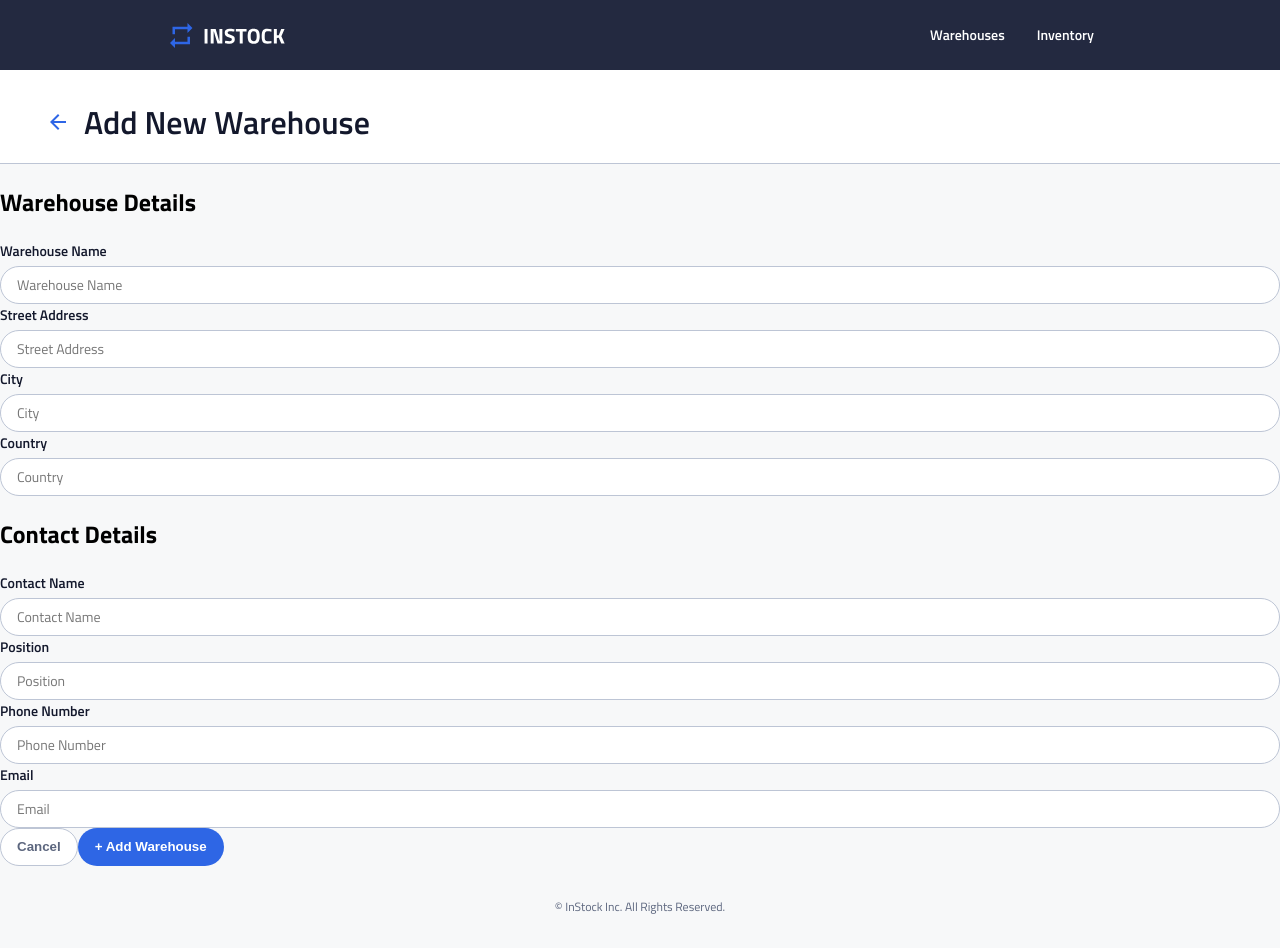
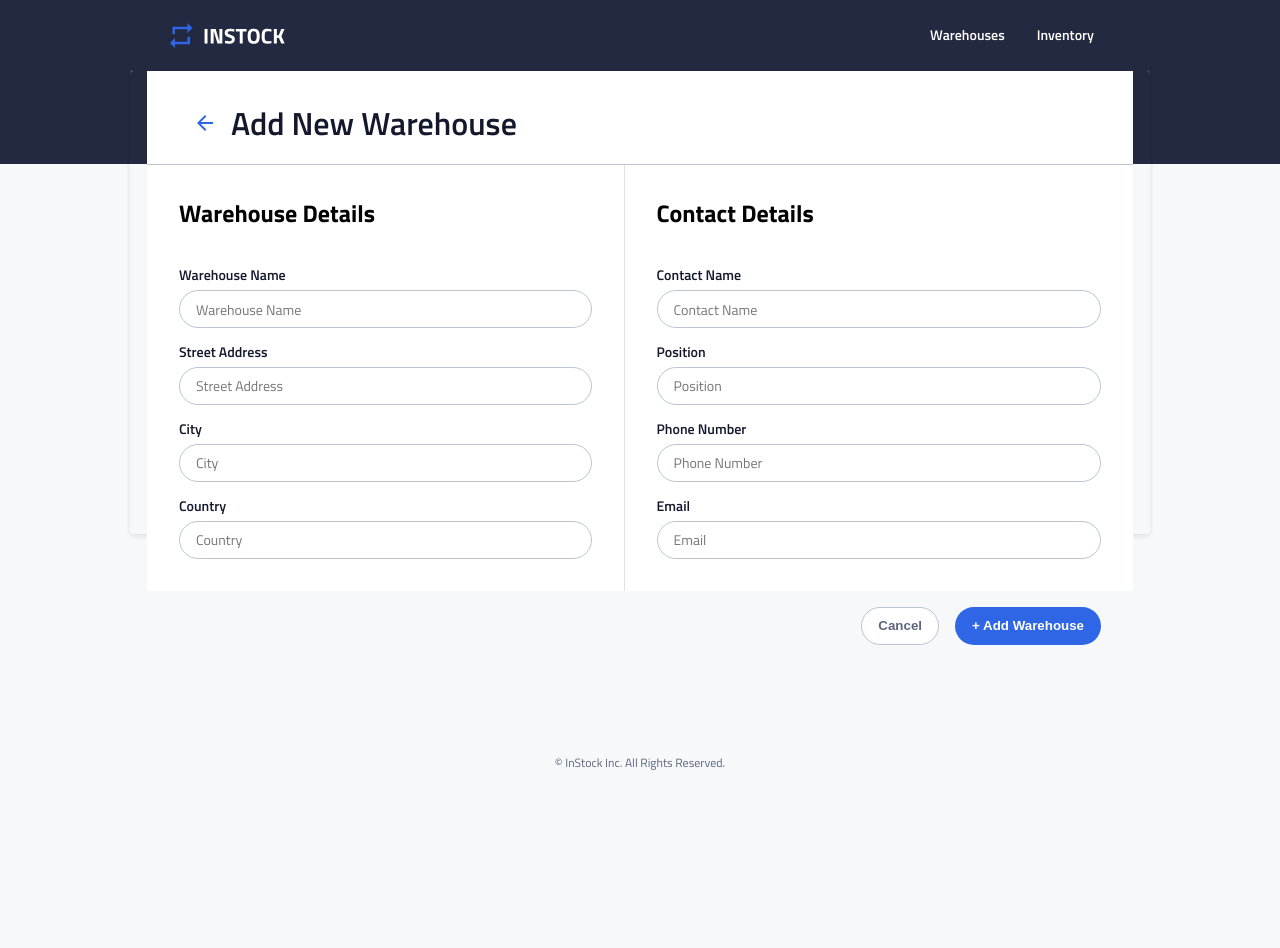
Before and after one commit to alperzini/instock-client, a React (Vite) app: page /addWarehouse in a window 1280 px wide. After the commit the page ends 804 px from the top, so only its background shows below. Built offline with nearby package versions, Linux system fonts and the light colour scheme; no server answers.

Commit message:
Add Warehouse Styling and form validation

```diff
--- a/src/pages/AddWarehousePage/AddWarehousePage.jsx
+++ b/src/pages/AddWarehousePage/AddWarehousePage.jsx
@@ -1,12 +1,17 @@
+import axios from "axios";
 import { useState } from "react";
 import { useNavigate } from "react-router-dom";
 import TextField from "../../components/FormFields/TextField/TextField";
 import Button from "../../components/Button/Button";
-import FormHeader from "../../components/FormFields/FormHeader/FormHeader"
+import FormHeader from "../../components/FormFields/FormHeader/FormHeader";
+import PageWrapper from "../../components/PageWrapper/PageWrapper";
 import "./AddWarehousePage.scss";
 
 const AddWarehousePage = ({ setWarehouses }) => {
   const navigate = useNavigate();
+
+  const BACKEND_URL = import.meta.env.VITE_BACKEND_URL;
+  const PORT = import.meta.env.VITE_PORT;
 
   const [formData, setFormData] = useState({
     warehouse_name: "",
@@ -20,7 +25,11 @@ const AddWarehousePage = ({ setWarehouses }) => {
   });
 
   const [errors, setErrors] = useState({});
+  const [isSubmitting, setIsSubmitting] = useState(false);
 
+  // ----------------------------
+  // Handle Input Change
+  // ----------------------------
   const handleChange = (e) => {
     setFormData((prev) => ({
       ...prev,
@@ -28,31 +37,92 @@ const AddWarehousePage = ({ setWarehouses }) => {
     }));
   };
 
-  const handleSubmit = (e) => {
+  // ----------------------------
+  // Validation
+  // ----------------------------
+  const validateForm = () => {
+    const newErrors = {};
+
+    // Required fields
+    if (!formData.warehouse_name.trim())
+      newErrors.warehouse_name = "Warehouse name is required";
+
+    if (!formData.address.trim())
+      newErrors.address = "Street address is required";
+
+    if (!formData.city.trim())
+      newErrors.city = "City is required";
+
+    if (!formData.country.trim())
+      newErrors.country = "Country is required";
+
+    if (!formData.contact_name.trim())
+      newErrors.contact_name = "Contact name is required";
+
+    if (!formData.contact_position.trim())
+      newErrors.contact_position = "Position is required";
+
+    // Email validation
+    const emailRegex = /^[^\s@]+@[^\s@]+\.[^\s@]+$/;
+    if (!emailRegex.test(formData.contact_email))
+      newErrors.contact_email = "Please enter a valid email address";
+
+    // Phone validation (10–15 digits)
+    const cleanPhone = formData.contact_phone.replace(/\D/g, "");
+    if (cleanPhone.length < 10 || cleanPhone.length > 15)
+      newErrors.contact_phone = "Please enter a valid phone number";
+
+    return newErrors;
+  };
+
+  // Submit Handler
+  const handleSubmit = async (e) => {
     e.preventDefault();
 
-    let newErrors = {};
-    if (!formData.warehouse_name) {
-      newErrors.warehouse_name = "Warehouse name is required";
+    const validationErrors = validateForm();
+    setErrors(validationErrors);
+
+    if (Object.keys(validationErrors).length > 0) return;
+
+    try {
+      setIsSubmitting(true);
+
+      const newWarehouse = {
+        ...formData,
+      };
+
+      await axios.post(
+        `${BACKEND_URL}${PORT}/warehouses`,
+        newWarehouse
+      );
+
+      // Update local state
+      setWarehouses((prev) => [...prev, newWarehouse]);
+
+      navigate("/");
+    } catch (error) {
+      console.error("Error creating warehouse:", error);
+
+      if (error.response?.data?.message) {
+        alert(error.response.data.message);
+      } else {
+        alert("Failed to create warehouse.");
+      }
+    } finally {
+      setIsSubmitting(false);
     }
-
-    setErrors(newErrors);
-    if (Object.keys(newErrors).length > 0) return;
-
-    console.log("Submitting:", formData);
   };
 
   return (
-    <main className="add-warehouse">
+    <PageWrapper className="add-warehouse">
       <div className="add-warehouse__container">
 
         {/* Header */}
         <div className="add-warehouse__header">
-          <FormHeader title="Add New Warehouse"/>
+          <FormHeader title="Add New Warehouse" />
         </div>
 
         <form onSubmit={handleSubmit}>
-
           <div className="add-warehouse__form-sections">
 
             {/* Warehouse Details */}
@@ -62,7 +132,6 @@ const AddWarehousePage = ({ setWarehouses }) => {
               </h2>
 
               <TextField
-                className="add-warehouse__form-sections__input"
                 label="Warehouse Name"
                 name="warehouse_name"
                 id="warehouse_name"
@@ -75,7 +144,6 @@ const AddWarehousePage = ({ setWarehouses }) => {
               />
 
               <TextField
-                className="add-warehouse__form-sections__input"
                 label="Street Address"
                 name="address"
                 id="address"
@@ -88,7 +156,6 @@ const AddWarehousePage = ({ setWarehouses }) => {
               />
 
               <TextField
-                className="add-warehouse__form-sections__input"
                 label="City"
                 name="city"
                 id="city"
@@ -101,7 +168,6 @@ const AddWarehousePage = ({ setWarehouses }) => {
               />
 
               <TextField
-                className="add-warehouse__form-sections__input"
                 label="Country"
                 name="country"
                 id="country"
@@ -121,7 +187,6 @@ const AddWarehousePage = ({ setWarehouses }) => {
               </h2>
 
               <TextField
-                className="add-warehouse__form-sections__input"
                 label="Contact Name"
                 name="contact_name"
                 id="contact_name"
@@ -169,18 +234,30 @@ const AddWarehousePage = ({ setWarehouses }) => {
                 isError={!!errors.contact_email}
               />
             </div>
-
           </div>
 
           {/* Action Buttons */}
           <div className="add-warehouse__actions">
-            <Button className="add-warehouse__actions__secondary" variant="secondary" type="button" onClick={() => navigate("/")}> Cancel </Button>
-            <Button className="add-warehouse__actions__primary" variant="primary" type="submit"> + Add Warehouse </Button>
+            <Button
+              variant="secondary"
+              type="button"
+              onClick={() => navigate("/")}
+              disabled={isSubmitting}
+            >
+              Cancel
+            </Button>
+
+            <Button
+              variant="primary"
+              type="submit"
+              disabled={isSubmitting}
+            >
+              {isSubmitting ? "Adding..." : "+ Add Warehouse"}
+            </Button>
           </div>
-
         </form>
       </div>
-    </main>
+    </PageWrapper>
   );
 };
 
--- a/src/pages/AddWarehousePage/AddWarehousePage.scss
+++ b/src/pages/AddWarehousePage/AddWarehousePage.scss
@@ -1,3 +1,104 @@
 @use "../../styles/variables" as *;
 @use "../../styles/functions" as *;
 @use "../../styles/mixins" as *;
+
+
+.add-warehouse {
+
+    &__container {
+        margin-left: 1rem;
+        margin-right: 1rem;
+        margin-bottom: -8rem;
+    }
+
+    &__form-sections {
+        background-color: $color-white;
+        padding: 0 1rem;
+
+        @include tablet {
+            display: flex;
+            flex-direction: row;
+            gap: 2rem;
+            padding: 0 2rem;
+        }
+
+
+        &__warehouse-details {
+            padding-bottom: 2rem;
+            border-bottom: 0.1rem solid rgb(225, 225, 225);
+            display: flex;
+            flex-direction: column;
+            gap: 0.8rem;
+
+            @include tablet {
+                width: 50%;
+                padding-right: 2rem;
+                border-right: 0.1rem solid rgb(225, 225, 225);
+                border-bottom: 0rem;
+            }
+
+            &__title {
+                margin-top: -0.1rem;
+                padding-top: 2rem;
+            }
+
+        }
+
+
+        &__contact-details {
+            padding-bottom: 2rem;
+            display: flex;
+            flex-direction: column;
+            gap: 0.8rem;
+            @include tablet {
+                width: 50%;
+            }
+
+            &__title {
+                margin-top: -0.1rem;
+                padding-top: 2rem;
+            }
+
+        }
+    }
+
+
+    &__actions {
+        display: flex;
+        flex-direction: row;
+        margin-top: 1rem;
+        justify-content: center;
+        gap: 1rem;
+        padding-bottom: 1rem;
+        &__secondary {
+            width: 50%;
+            @include tablet {
+                max-width: 10%;
+            }
+
+        }
+        &__primary {
+            width: 50%;
+            @include tablet {
+                max-width: 20%;
+            }
+        }
+
+        @include tablet {
+            justify-content: flex-end;
+            margin-right: 2rem;
+        }
+    }
+
+
+    @include tablet {
+        padding: 0 2rem 2.5rem;
+    }
+
+    @include desktop {
+        padding: 0 2.5rem 3rem;
+    }
+
+
+
+}
```
